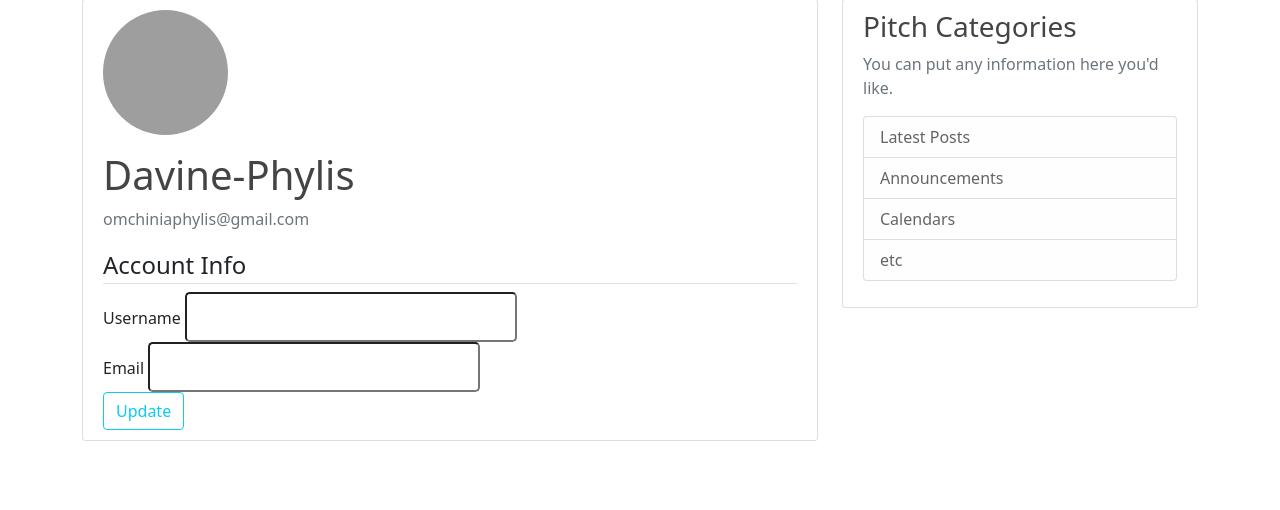
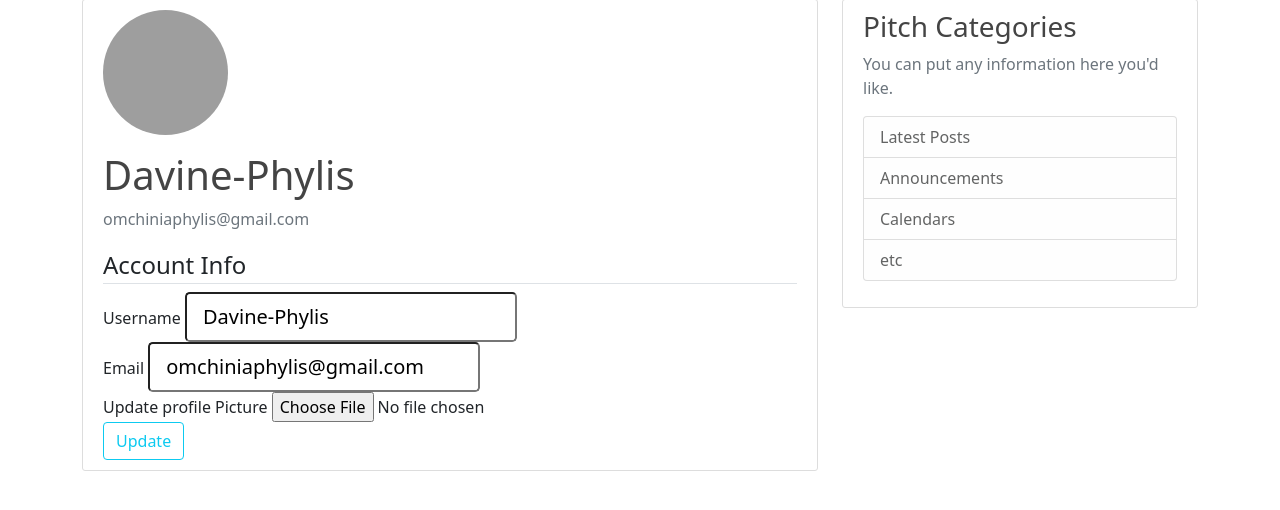
Before and after one commit to Davine-94/Pitch-stories, a Flask app: page /account in a window 1280 px wide. Shown: the part 57-567 px from the top of the page. Run offline with Flask 2, Linux system fonts and the light colour scheme; a user stored in the database is signed in; some libraries are stand-ins or nearby versions; grey boxes are pictures that could not be loaded.

Commit message:
Added the profile picture logic

```diff
--- a/app/forms.py
+++ b/app/forms.py
@@ -1,4 +1,5 @@
 from flask_wtf import FlaskForm
+from flask_wtf.file import FileField, FileAllowed
 from flask_login import current_user
 from wtforms import StringField, PasswordField, SubmitField, BooleanField
 from wtforms.validators import DataRequired, Length, Email, EqualTo, ValidationError
@@ -38,7 +39,7 @@ class UpdateAccountForm(FlaskForm):
                             validators=[DataRequired(),Length(min=2, max=20)])
     email = StringField('Email',
                             validators=[DataRequired(),Email()] )
-
+    picture = FileField('Update profile Picture', validators=[FileAllowed(['jpg','png'])])
     submit = SubmitField('Update')
 
     def validate_username(self, username):
--- a/app/templates/account.html
+++ b/app/templates/account.html
@@ -13,7 +13,7 @@
       </div>
     </div>
     <div class="form-section">
-      <form method='POST' action=''>
+      <form method='POST' action='' enctype='multipart/form-data'>
       {{form.hidden_tag()}}
           <fieldset class='form-group'>
               <legend class='border-bottom md-4'>Account Info
@@ -47,6 +47,16 @@
                           {{ form.email(class= 'form-control-lg')}}
                       {%endif%}
               </div>
+              <div class ='form-group'>
+                {{ form.picture.label() }}
+                {{ form.picture(class='form-control-file') }}
+                {% if form.picture.errors %}
+                  {% for error in form.picture.errors %}
+                    <span class='text-danger'> {{ error }}</span> <br>
+                  {% endfor %}
+                {% endif %}
+
+              </div>
             </fieldset>
               <div class='form-group'>
                   {{form.submit(class='btn btn-outline-info') }}
--- a/app/views.py
+++ b/app/views.py
@@ -65,9 +65,18 @@ def logout():
     logout_user()
     return redirect(url_for('home'))
 
-@app.route('/account')
+@app.route('/account', methods=['GET','POST'])
 @login_required
 def account():
     form = UpdateAccountForm()
+    if form.validate_on_submit():
+        current_user.username = form.username.data
+        current_user.email = form.email.data
+        db.session.commit()
+        flash('Your account has been updated', 'success')
+        return redirect(url_for('account'))
+    elif request.method == 'GET':
+        form.username.data = current_user.username
+        form.email.data = current_user.email
     image_file = url_for('static', filename='profile_pics/'+ current_user.image_file)
     return render_template('account.html', title='Account', image_file= image_file, form=form)
```
Also changed, not shown: app/site.db.
